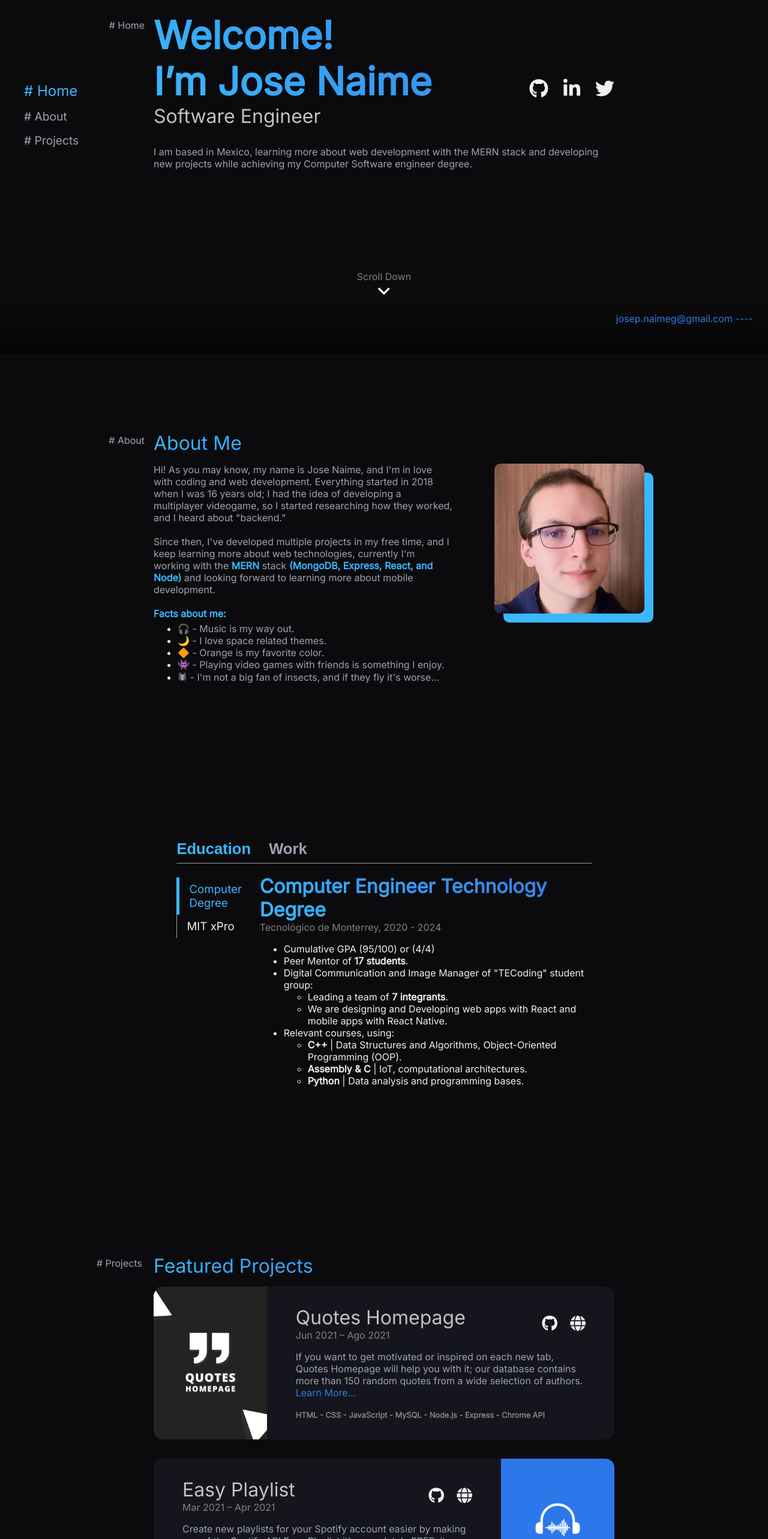
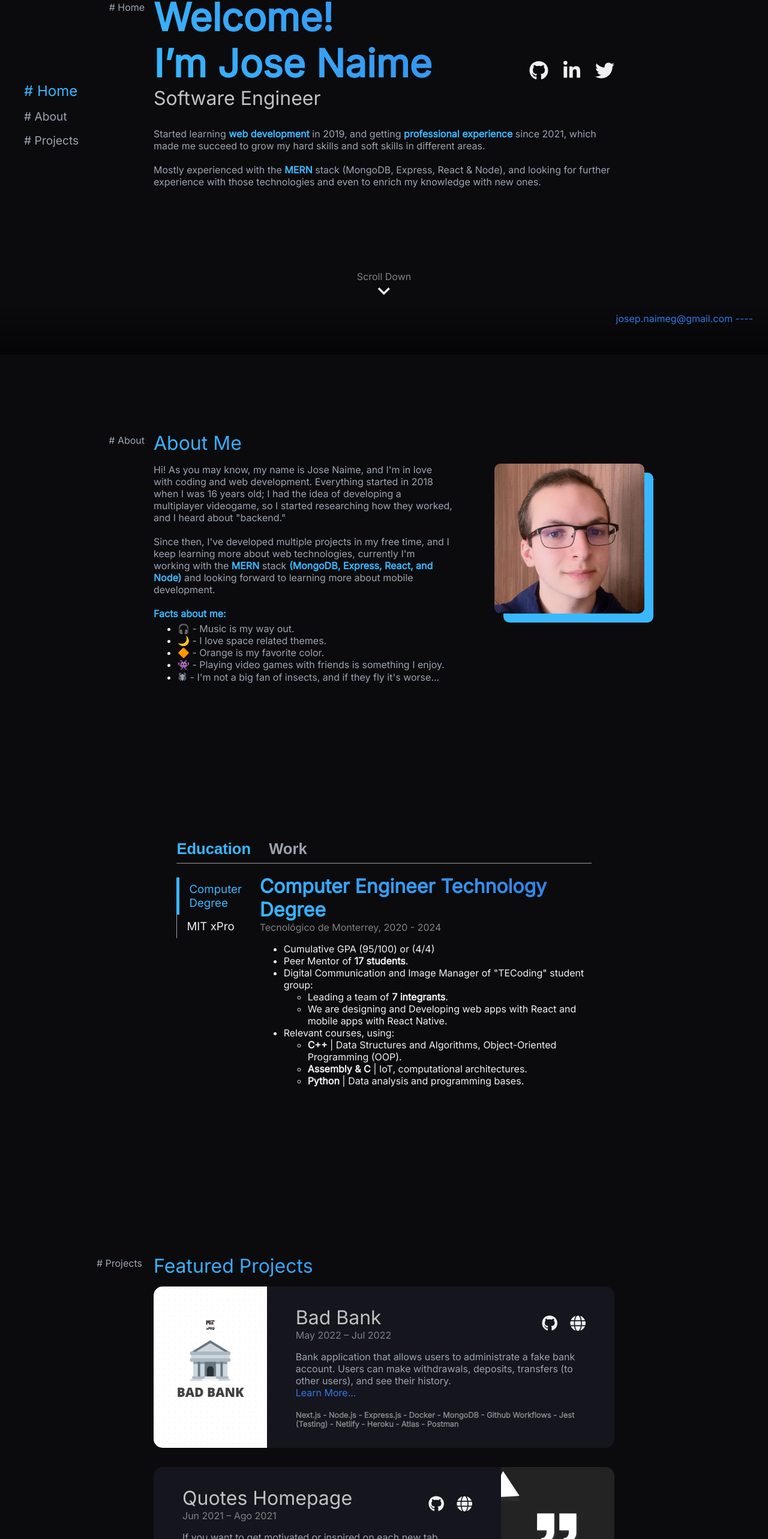
Before and after one commit to JoseNaime/JoseNaime.github.io, a React (Create React App) app: page / in a window 1280 px wide. Shown: the part 209-2775 px from the top of the page at 60% size. Built offline with nearby package versions, Linux system fonts and the light colour scheme; the HTML template or start-up script is replaced by a standard one.

Commit message:
Portfolio Update

```diff
--- a/src/App.js
+++ b/src/App.js
@@ -20,7 +20,6 @@ function App() {
 
     const handleProjectClick = (link) => {
         setMarkdownLink(link);
-        console.log("Popup oppened")
         document.getElementById("markdown-popup-content").scroll(0, 0)
         toggleMarkdownPopup();
     }
--- a/src/Assets/Data/Experience/Education.js
+++ b/src/Assets/Data/Experience/Education.js
@@ -21,13 +21,15 @@ const education = [
         active: false,
         title: 'MIT xPro',
         markdown: `
-# Full Stack Developer (MERN).
+# Full Stack Developer (MERN) Certificate
 ###### MIT xPro, 2021 - 2022.
+[Open Certificate](https://certificates.emeritus.org/f9ebcdfd-fb94-4051-bcc8-01e201ffb1d6)
 
 * Using MongoDb, Express, React and Node as web development stack.
 * Applying DevOps to projects, by testing with Jest and developing in Git with Github
 
-#### Some projects I've developed:
+#### Projects I developed during this :
+* [Bad Bank] (https://jose-naimefullstackbankingapplication.netlify.app)
 * [Real Time Bus Tracker](https://josenaime-realtimebustracker.netlify.app/)
 * [PacMen](https://josenaime-pacmen.netlify.app/)
 * [Eyes](https://josenaime-eyes.netlify.app/)
--- a/src/Assets/Data/Personal_Projects.js
+++ b/src/Assets/Data/Personal_Projects.js
@@ -1,4 +1,26 @@
 const personalProjects = [
+    {
+        isFeatured: false,
+        image: "RetroOS.png",
+        title: "JN Retro OS",
+        date: "Apr 2022 – Jul 2022",
+        technologies: ["HTML", "Javascript", "CSS", "jQuery"],
+        description: "Bank application that allows users to administrate a fake bank account. Users can make withdrawals, deposits, transfers (to other users), and see their history.",
+        markdownLink: "https://raw.githubusercontent.com/JoseNaime/JN-Retro-OS/master/README.md",
+        githubURL: "https://github.com/JoseNaime/JN-Retro-OS",
+        websiteURL: "https://josenaime.github.io/JN-Retro-OS/"
+    },
+    {
+        isFeatured: true,
+        image: "BadBank.png",
+        title: "Bad Bank",
+        date: "May 2022 – Jul 2022",
+        technologies: ["Next.js", "Node.js", "Express.js", "Docker", "MongoDB", "Github Workflows", "Jest (Testing)", "Netlify", "Heroku", "Atlas", "Postman"],
+        description: "Bank application that allows users to administrate a fake bank account. Users can make withdrawals, deposits, transfers (to other users), and see their history.",
+        markdownLink: "https://raw.githubusercontent.com/JoseNaime/Bad-Bank-FullStack/master/README.md",
+        githubURL: "https://github.com/JoseNaime/Bad-Bank-FullStack",
+        websiteURL: "https://jose-naimefullstackbankingapplication.netlify.app"
+    },
     {
         isFeatured: true,
         image: "Quotes.png",
--- a/src/Components/Footer.jsx
+++ b/src/Components/Footer.jsx
@@ -3,7 +3,7 @@ import React from 'react';
 function Footer() {
     return (
         <footer id={"main-footer"}>
-            <small>&copy; Copyright 2021, Jose Naime</small>
+            <small>&copy; Copyright 2022, Jose Naime</small>
         </footer>
     );
 }
--- a/src/Components/Landpage.jsx
+++ b/src/Components/Landpage.jsx
@@ -12,8 +12,9 @@ function Landpage({asideText}) {
                     <SocialMedias/>
                 </div>
                 <h2>Software Engineer</h2>
-                <p>I am based in Mexico, learning more about web development with the MERN stack and developing new
-                    projects while achieving my Computer Software engineer degree. </p>
+                <p>Started learning <b>web development</b> in 2019, and getting <b>professional experience</b> since 2021, which made me succeed to grow my hard skills and soft skills in different areas.
+                    <br/><br/>
+                   Mostly experienced with the <b>MERN</b> stack (MongoDB, Express, React & Node), and looking for further experience with those technologies and even to enrich my knowledge with new ones.</p>
             </div>
             <div id="scroll-down">
                 <h6>Scroll Down</h6>
```
Also changed, not shown: public/Images/BadBank.png (added), public/Images/RetroOS.png (added), 12 other files (tests, documents, lock files or other folders).
